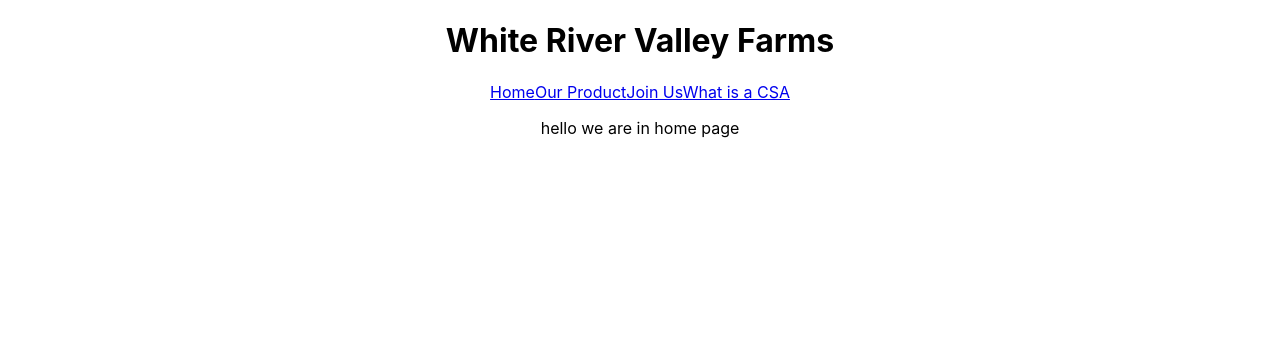
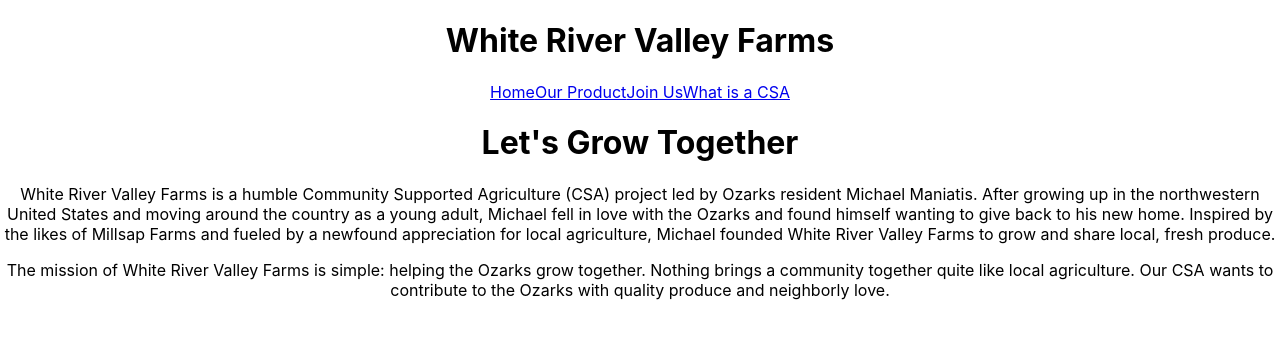
Before and after one commit to SeanGreeley/Fall2024_SCP_WhiteRiverValleyFarms, a React (Create React App) app in the folder my-app/: page / in a window 1280 px wide. Shown: the top 338 px of the page. Built offline with nearby package versions, Linux system fonts and the light colour scheme.

Commit message:
some text and stuff

```diff
--- a/my-app/src/module/Home.js
+++ b/my-app/src/module/Home.js
@@ -10,7 +10,10 @@ function Home() {
         <Link to='/join'>Join Us</Link>
         <Link to='/CSA'>What is a CSA</Link>
       </nav>
-      <p>hello we are in home page</p>
+      <h1>Let's Grow Together</h1>
+      <p>White River Valley Farms is a humble Community Supported Agriculture (CSA) project led by Ozarks resident Michael Maniatis. After growing up in the northwestern United States and moving around the country as a young adult, Michael fell in love with the Ozarks and found himself wanting to give back to his new home. Inspired by the likes of Millsap Farms and fueled by a newfound appreciation for local agriculture, Michael founded White River Valley Farms to grow and share local, fresh produce.</p>
+      <p>The mission of White River Valley Farms is simple: helping the Ozarks grow together. Nothing brings a community together quite like local agriculture. Our CSA wants to contribute to the Ozarks with quality produce and neighborly love.</p>
+
     </div>
   );
 }
--- a/my-app/src/module/Our_product.js
+++ b/my-app/src/module/Our_product.js
@@ -1,5 +1,14 @@
 //import logo from './logo.svg';
 import { Link } from 'react-router-dom';
+
+function Product(title, description){
+  return(
+    <div>
+      <h1>{title}</h1>
+      <p>{description}</p>
+    </div>
+  )
+}
 
 function OurProduct() {
   return (
@@ -11,7 +20,7 @@ function OurProduct() {
         <Link to='/join'>Join Us</Link>
         <Link to='/CSA'>What is a CSA</Link>
       </nav>
-      <p>hello we are in the our product page</p>
+      <Product title='Produce Title' description='Produce Desciption'/>
     </div>
   );
 }
```
